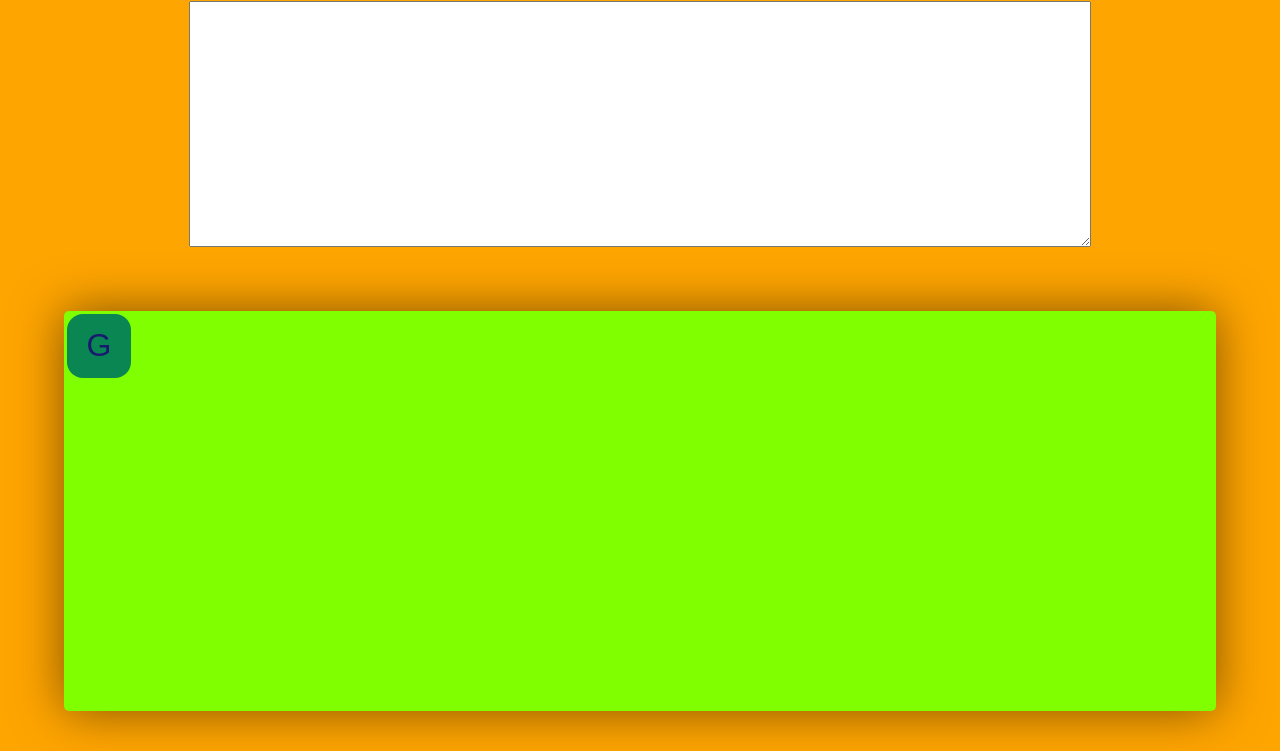
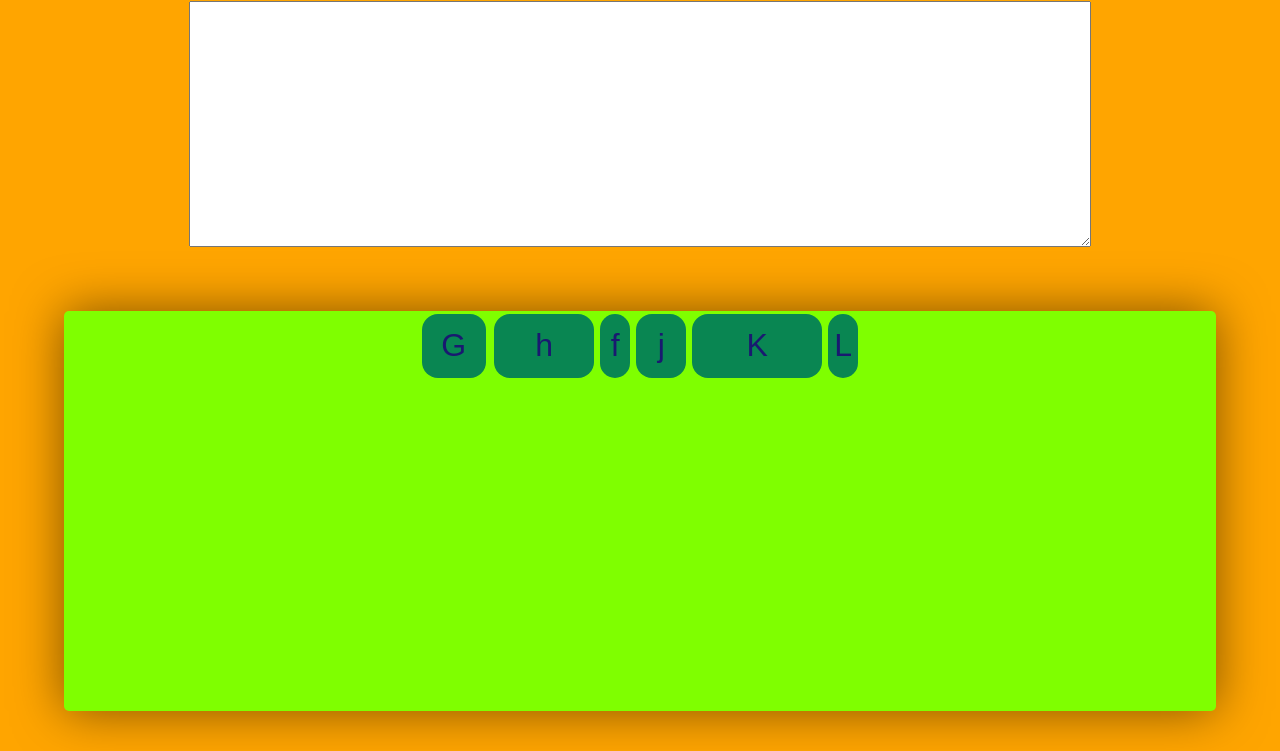
Before and after one commit to MargaritaBraun/virtual-keyboard, a website built with webpack: page index.html in a window 1280 px wide. Shown: the part 49-800 px from the top of the page. Built offline with nearby package versions, Linux system fonts and the light colour scheme.

Commit message:
feat!: create module class KeyButton and module key value

```diff
--- a/index.html
+++ b/index.html
@@ -13,9 +13,12 @@
         <h1>virtual-keyboard</h1>
     <textarea class="text_input_field" title="Поле для вывода текста"></textarea>
     </div>
-    <div class="key__container">
-        <button class="key">G</button>
+    <div class="keyboard_base">
+        <div class="key__container">
+        <button class="key" data-id="g">G</button>
     </div>
+    </div>
+
 
     <script src="./dist/main.js"></script>
 </body>
--- a/package.json
+++ b/package.json
@@ -2,7 +2,7 @@
   "name": "my-webpack-project",
   "version": "1.0.0",
   "description": "My webpack project",
-  "main": "index.js",
+  "main": "./index.js",
   "scripts": {
     "test": "echo \"Error: no test specified\" && exit 1",
     "lint": "eslint .",
--- /dev/null
+++ b/src/index.js
@@ -0,0 +1,21 @@
+/* eslint-disable no-undef */
+import { KeyButton } from "./key-module";
+import { data } from "./key";
+
+let placeKeyboard = document.querySelector(".key__container");
+
+// eslint-disable-next-line no-shadow
+const renderKeyboardToDom = () => {
+  // eslint-disable-next-line no-use-before-define
+  generateKeys(data).forEach((keyboard) => {
+    placeKeyboard.append(keyboard.generateKey());
+  });
+};
+const generateKeys = (data) => {
+  let keys = [];
+  data.forEach((key) => {
+    keys.push(new KeyButton(key));
+  });
+  return keys;
+};
+renderKeyboardToDom(data);
--- a/src/index.ts
+++ /dev/null
@@ -1,9 +0,0 @@
-import { pull, margoName, runMargo } from "./module";
-// console.log("Hello World!"); //eslint-disable-line no-console
-runMargo();
-// const nameI = "Margo Braun";
-
-const nameArray = ["Ffff", "Afgf", "Ldds"];
-for (let i = 0; i < nameArray.length; i++) {
-  console.log(`Привет ${nameArray[i]}`);
-}
--- /dev/null
+++ b/src/key-module.js
@@ -0,0 +1,25 @@
+export class KeyButton {
+  constructor({ value, size }) {
+    this.value = value;
+    this.size = size;
+  }
+
+  generateKey() {
+    let template = "";
+    let keyboard = document.createElement("button");
+    keyboard.className = "key";
+    console.log(keyboard)
+    if (this.size) {
+      let pullsize = `${this.size}`;
+      keyboard.style.width = pullsize;
+    }
+    keyboard.setAttribute("value", this.value);
+    if (this.value) {
+      template += `<span">${this.value}`;
+        template += "</span>";
+    }
+
+    keyboard.innerHTML = template;
+    return keyboard;
+  }
+}
--- /dev/null
+++ b/src/key.js
@@ -0,0 +1,22 @@
+export const data = [
+  {
+    value: "h",
+    size: "100px",
+  },
+  {
+    value: "f",
+    size: "30px",
+  },
+  {
+    value: "j",
+    size: "50px",
+  },
+  {
+    value: "K",
+    size: "130px",
+  },
+  {
+    value: "L",
+    size: "30px",
+  },
+];
--- a/src/module.js
+++ /dev/null
@@ -1,8 +0,0 @@
-let pull = 10;
-const margoName = "Margarita";
-const runMargo = () => {
-  return console.log(`${margoName} ${pull} km`);
-};
-// runMargo(margoName, pull);
-
-export { pull, margoName, runMargo };
--- a/src/sass/base/_base.scss
+++ b/src/sass/base/_base.scss
@@ -16,13 +16,21 @@
   height: 30vh;
 }
 
-.key__container {
+.keyboard_base {
   width: 90vw;
   height: 50vh;
   background-color: chartreuse;
   margin: 4rem auto 0 auto;
   box-shadow: 0 0 50px rgba(0, 0, 0, 0.5);
   border-radius: 5px;
+}
+
+.keyboard_base__hidden {
+  bottom: -100%;
+}
+
+.key__container {
+  text-align: center;
 }
 
 .key {
--- a/tsconfig.json
+++ b/tsconfig.json
@@ -9,5 +9,5 @@
     "strict": true,
     "sourceMap": true
   },
-  "files": ["src/index.ts"]
+  "files": ["src/index.js"]
 }
--- a/webpack.config.js
+++ b/webpack.config.js
@@ -11,8 +11,9 @@ const stylesHandler = isProduction
   : "style-loader";
 
 const config = {
-  entry: "./src/index.ts",
+  entry: "./src/index.js",
   devtool: "source-map",
+  watch: true,
   output: {
     path: path.resolve(__dirname, "dist"),
     filename: "main.js"
```
Also changed, not shown: dist/index.html, dist/main.js, src/sass/style.css, 3 other files.
